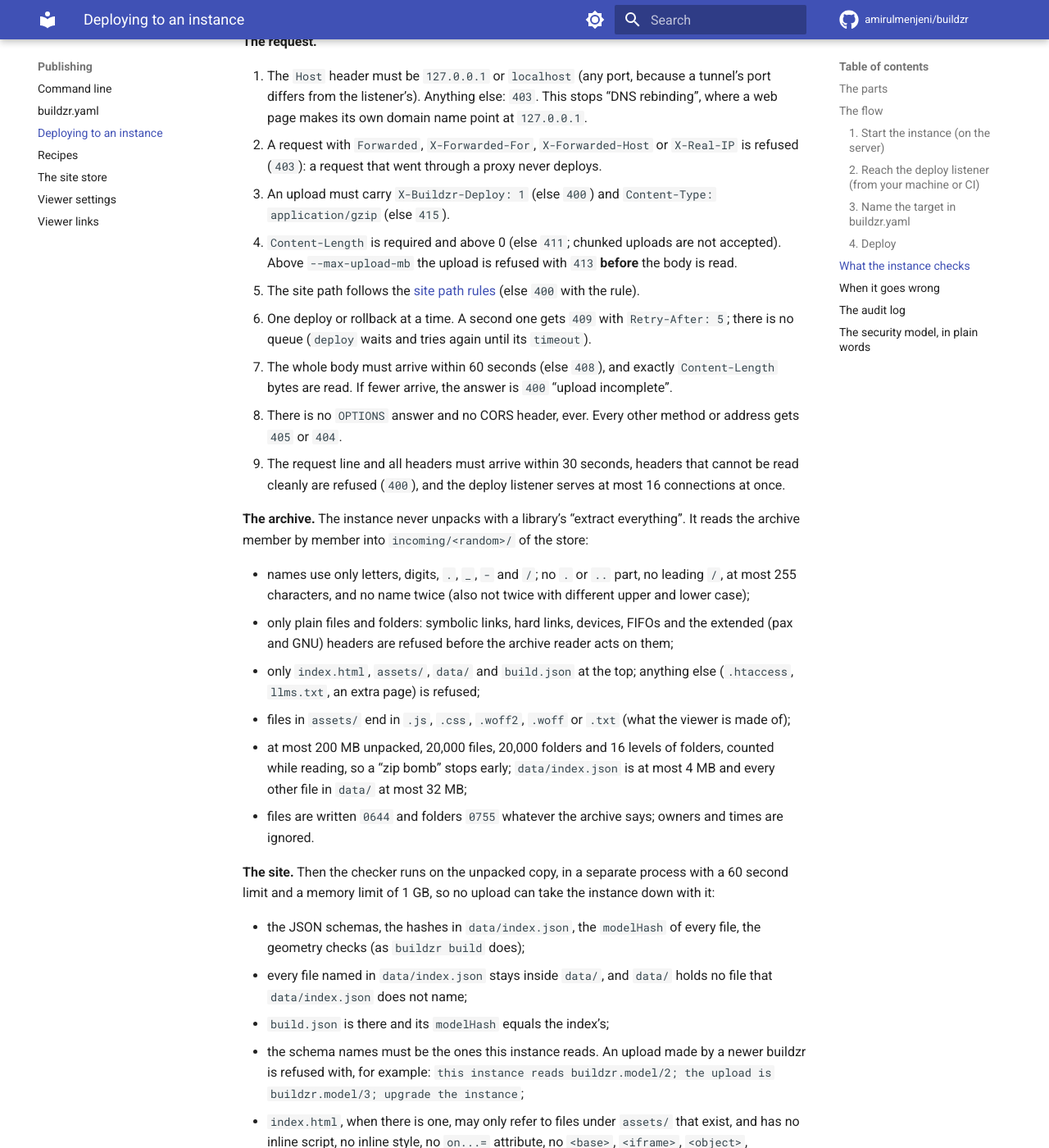
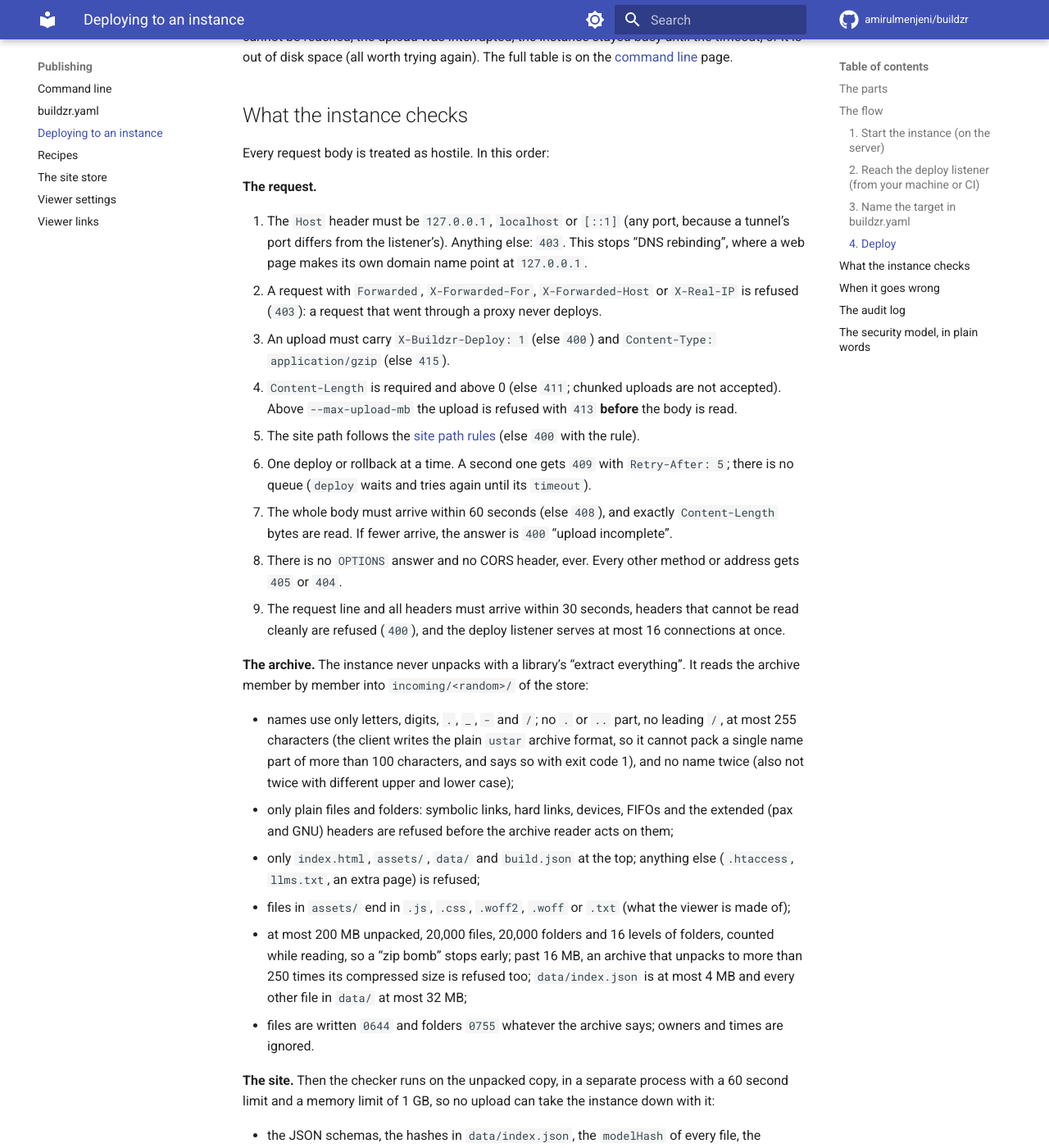
Before and after one commit to amirulmenjeni/buildzr, an MkDocs documentation site: the page built from docs/deploy.md, in a window 1280 px wide and 1400 px high, scrolled down 3852 px. Shown: the whole window at 82% size. Built offline with MkDocs 1.6.1 and Material for MkDocs 9.7.7, drawn with Linux system fonts in a browser that asks for light colours; comment, search, counter and statistics services are not loaded; some of the changed text lies outside the part shown.

Commit message:
docs(deploy): define site, release and modelHash; list the archive limits

```diff
--- a/docs/deploy.md
+++ b/docs/deploy.md
@@ -11,6 +11,9 @@
 
 | Word | Meaning |
 |---|---|
+| **site** | The folder `buildzr build` writes: the viewer, the data and `build.json`. |
+| **release** | One copy of a site on an instance (`r-0007`). The instance keeps the current and the previous release of every site path. See [the site store](store.md). |
+| **modelHash** | A fingerprint of the model, shown as `sha256:` and the start of a hash. The same model always has the same hash, so two equal hashes mean two equal models. |
 | **instance** | A running `buildzr serve --store DIR --accept-deploys`. It keeps its sites in the store folder `DIR`. |
 | **reading listener** | The address readers use (`--host`, `--port`, default `127.0.0.1:8000`). It only reads: GET and HEAD. |
 | **deploy listener** | A second address of the same instance, **always** `127.0.0.1:<--deploy-port>` (default `8001`). It is the only place that accepts an upload. Nothing can make it listen on another address. |
@@ -123,7 +126,7 @@
 
 **The request.**
 
-1. The `Host` header must be `127.0.0.1` or `localhost` (any port, because a tunnel's port differs from the listener's). Anything else: `403`. This stops "DNS rebinding", where a web page makes its own domain name point at `127.0.0.1`.
+1. The `Host` header must be `127.0.0.1`, `localhost` or `[::1]` (any port, because a tunnel's port differs from the listener's). Anything else: `403`. This stops "DNS rebinding", where a web page makes its own domain name point at `127.0.0.1`.
 2. A request with `Forwarded`, `X-Forwarded-For`, `X-Forwarded-Host` or `X-Real-IP` is refused (`403`): a request that went through a proxy never deploys.
 3. An upload must carry `X-Buildzr-Deploy: 1` (else `400`) and `Content-Type: application/gzip` (else `415`).
 4. `Content-Length` is required and above 0 (else `411`; chunked uploads are not accepted). Above `--max-upload-mb` the upload is refused with `413` **before** the body is read.
@@ -135,11 +138,11 @@
 
 **The archive.** The instance never unpacks with a library's "extract everything". It reads the archive member by member into `incoming/<random>/` of the store:
 
-- names use only letters, digits, `.`, `_`, `-` and `/`; no `.` or `..` part, no leading `/`, at most 255 characters, and no name twice (also not twice with different upper and lower case);
+- names use only letters, digits, `.`, `_`, `-` and `/`; no `.` or `..` part, no leading `/`, at most 255 characters (the client writes the plain `ustar` archive format, so it cannot pack a single name part of more than 100 characters, and says so with exit code 1), and no name twice (also not twice with different upper and lower case);
 - only plain files and folders: symbolic links, hard links, devices, FIFOs and the extended (pax and GNU) headers are refused before the archive reader acts on them;
 - only `index.html`, `assets/`, `data/` and `build.json` at the top; anything else (`.htaccess`, `llms.txt`, an extra page) is refused;
 - files in `assets/` end in `.js`, `.css`, `.woff2`, `.woff` or `.txt` (what the viewer is made of);
-- at most 200 MB unpacked, 20,000 files, 20,000 folders and 16 levels of folders, counted while reading, so a "zip bomb" stops early; `data/index.json` is at most 4 MB and every other file in `data/` at most 32 MB;
+- at most 200 MB unpacked, 20,000 files, 20,000 folders and 16 levels of folders, counted while reading, so a "zip bomb" stops early; past 16 MB, an archive that unpacks to more than 250 times its compressed size is refused too; `data/index.json` is at most 4 MB and every other file in `data/` at most 32 MB;
 - files are written `0644` and folders `0755` whatever the archive says; owners and times are ignored.
 
 **The site.** Then the checker runs on the unpacked copy, in a separate process with a 60 second limit and a memory limit of 1 GB, so no upload can take the instance down with it:
```
